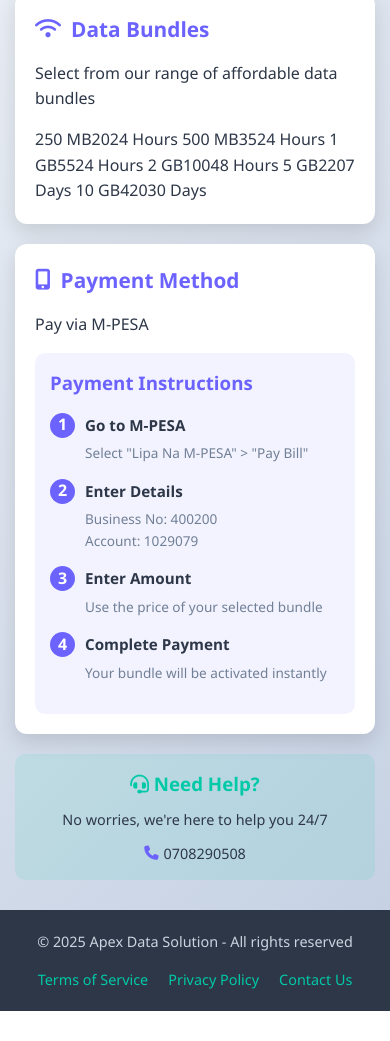
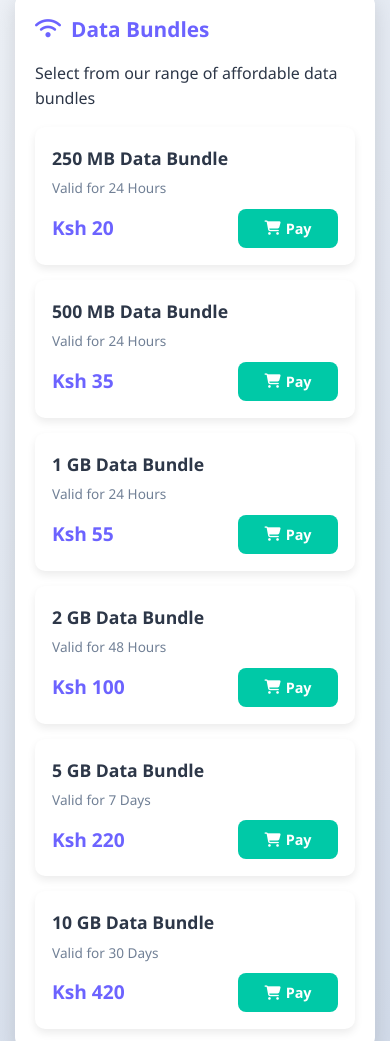
Before and after one commit to JBRUL254/apex-data-solution, a plain HTML site: page index.html in a window 390 px wide. Shown: the part 487-1528 px from the top of the page. Before the commit the page ends 1498 px from the top, so only its background shows below. Drawn offline with Linux system fonts and the light colour scheme.

Commit message:
Update index.html

```diff
--- a/index.html
+++ b/index.html
@@ -165,83 +165,57 @@
       margin-right: 10px;
     }
 
-    .plans-grid {
-      display: grid;
-      grid-template-columns: repeat(auto-fill, minmax(250px, 1fr));
+    .deals-list {
+      display: flex;
+      flex-direction: column;
       gap: 15px;
       margin-top: 15px;
     }
 
-    .plan-card {
+    .deal-item {
       background: var(--white);
       border-radius: 10px;
       padding: 15px;
       box-shadow: 0 4px 8px rgba(0, 0, 0, 0.08);
       transition: transform 0.3s ease;
       border: 2px solid transparent;
-      position: relative;
+      display: flex;
+      justify-content: space-between;
+      align-items: center;
     }
 
-    .plan-card:hover {
-      transform: translateY(-5px);
+    .deal-item:hover {
+      transform: translateY(-3px);
       border-color: var(--primary);
     }
 
-    .plan-card.popular {
-      border-color: var(--accent);
+    .deal-info {
+      flex: 1;
     }
 
-    .popular-badge {
-      position: absolute;
-      top: -10px;
-      right: 10px;
-      background: var(--accent);
-      color: white;
-      font-size: 0.7rem;
-      padding: 3px 10px;
-      border-radius: 10px;
+    .deal-name {
+      font-weight: 600;
+      color: var(--dark);
+      font-size: 1.1rem;
     }
 
-    .plan-header {
-      display: flex;
-      justify-content: space-between;
-      align-items: center;
-      margin-bottom: 10px;
+    .deal-details {
+      font-size: 0.85rem;
+      color: var(--gray);
+      margin-top: 5px;
     }
 
-    .plan-name {
-      font-weight: 600;
-      color: var(--dark);
-    }
-
-    .plan-price {
+    .deal-price {
       font-weight: 700;
       color: var(--primary);
       font-size: 1.2rem;
-    }
-
-    .plan-details {
-      font-size: 0.85rem;
-      color: var(--gray);
-      margin-bottom: 15px;
-    }
-
-    .plan-devices {
-      display: flex;
-      align-items: center;
-      font-size: 0.8rem;
-      color: var(--gray);
-      margin-bottom: 15px;
-    }
-
-    .plan-devices i {
-      margin-right: 5px;
+      margin-right: 15px;
     }
 
     .btn {
       background: var(--secondary);
       color: var(--white);
-      padding: 10px 15px;
+      padding: 10px 20px;
       border: none;
       border-radius: 8px;
       cursor: pointer;
@@ -251,7 +225,7 @@
       display: flex;
       align-items: center;
       justify-content: center;
-      width: 100%;
+      min-width: 100px;
     }
 
     .btn:hover {
@@ -457,8 +431,17 @@
         justify-content: space-between;
       }
 
-      .plans-grid {
-        grid-template-columns: 1fr;
+      .deal-item {
+        flex-direction: column;
+        align-items: flex-start;
+        gap: 10px;
+      }
+
+      .deal-actions {
+        width: 100%;
+        display: flex;
+        justify-content: space-between;
+        align-items: center;
       }
     }
   </style>
@@ -508,13 +491,72 @@
         <h2><i class="fas fa-wifi"></i> Data Bundles</h2>
         <p>Select from our range of affordable data bundles</p>
 
-        <div class="plans-grid">
-          <tr><td>250 MB</td><td>20</td><td>24 Hours</td></tr>
-          <tr><td>500 MB</td><td>35</td><td>24 Hours</td></tr>
-          <tr><td>1 GB</td><td>55</td><td>24 Hours</td></tr>
-          <tr><td>2 GB</td><td>100</td><td>48 Hours</td></tr>
-          <tr><td>5 GB</td><td>220</td><td>7 Days</td></tr>
-          <tr><td>10 GB</td><td>420</td><td>30 Days</td></tr>
+        <div class="deals-list">
+          <div class="deal-item">
+            <div class="deal-info">
+              <div class="deal-name">250 MB Data Bundle</div>
+              <div class="deal-details">Valid for 24 Hours</div>
+            </div>
+            <div class="deal-actions">
+              <span class="deal-price">Ksh 20</span>
+              <button class="btn" onclick="buyBundle(20, '250 MB Data Bundle')"><i class="fas fa-shopping-cart"></i> Pay</button>
+            </div>
+          </div>
+
+          <div class="deal-item">
+            <div class="deal-info">
+              <div class="deal-name">500 MB Data Bundle</div>
+              <div class="deal-details">Valid for 24 Hours</div>
+            </div>
+            <div class="deal-actions">
+              <span class="deal-price">Ksh 35</span>
+              <button class="btn" onclick="buyBundle(35, '500 MB Data Bundle')"><i class="fas fa-shopping-cart"></i> Pay</button>
+            </div>
+          </div>
+
+          <div class="deal-item">
+            <div class="deal-info">
+              <div class="deal-name">1 GB Data Bundle</div>
+              <div class="deal-details">Valid for 24 Hours</div>
+            </div>
+            <div class="deal-actions">
+              <span class="deal-price">Ksh 55</span>
+              <button class="btn" onclick="buyBundle(55, '1 GB Data Bundle')"><i class="fas fa-shopping-cart"></i> Pay</button>
+            </div>
+          </div>
+
+          <div class="deal-item">
+            <div class="deal-info">
+              <div class="deal-name">2 GB Data Bundle</div>
+              <div class="deal-details">Valid for 48 Hours</div>
+            </div>
+            <div class="deal-actions">
+              <span class="deal-price">Ksh 100</span>
+              <button class="btn" onclick="buyBundle(100, '2 GB Data Bundle')"><i class="fas fa-shopping-cart"></i> Pay</button>
+            </div>
+          </div>
+
+          <div class="deal-item">
+            <div class="deal-info">
+              <div class="deal-name">5 GB Data Bundle</div>
+              <div class="deal-details">Valid for 7 Days</div>
+            </div>
+            <div class="deal-actions">
+              <span class="deal-price">Ksh 220</span>
+              <button class="btn" onclick="buyBundle(220, '5 GB Data Bundle')"><i class="fas fa-shopping-cart"></i> Pay</button>
+            </div>
+          </div>
+
+          <div class="deal-item">
+            <div class="deal-info">
+              <div class="deal-name">10 GB Data Bundle</div>
+              <div class="deal-details">Valid for 30 Days</div>
+            </div>
+            <div class="deal-actions">
+              <span class="deal-price">Ksh 420</span>
+              <button class="btn" onclick="buyBundle(420, '10 GB Data Bundle')"><i class="fas fa-shopping-cart"></i> Pay</button>
+            </div>
+          </div>
         </div>
       </div>
     </div>
@@ -583,23 +625,9 @@
   </footer>
 
   <script>
-    // This will be used for M-PESA integration later
-    document.addEventListener('DOMContentLoaded', function() {
-      // Add event listeners to all Buy buttons
-      const buyButtons = document.querySelectorAll('.btn');
-      buyButtons.forEach(button => {
-        if (button.textContent.includes('Buy Now')) {
-          button.addEventListener('click', function() {
-            const planCard = this.closest('.plan-card');
-            const planName = planCard.querySelector('.plan-name').textContent;
-            const planPrice = planCard.querySelector('.plan-price').textContent;
-
-            // This will be replaced with actual M-PESA integration
-            alert(`You selected: ${planName} for ${planPrice}\n\nM-PESA integration will be implemented here.`);
-          });
-        }
-      });
-    });
+    function buyBundle(price, bundleName) {
+      alert(`You selected: ${bundleName} for Ksh ${price}\n\nPayment Instructions:\n1. Go to M-PESA\n2. Select "Lipa Na M-PESA" > "Pay Bill"\n3. Enter Business No: 400200\n4. Enter Account: 1029079\n5. Enter Amount: ${price}\n\nYour data will be activated after payment.`);
+    }
   </script>
 </body>
 </html>
```
